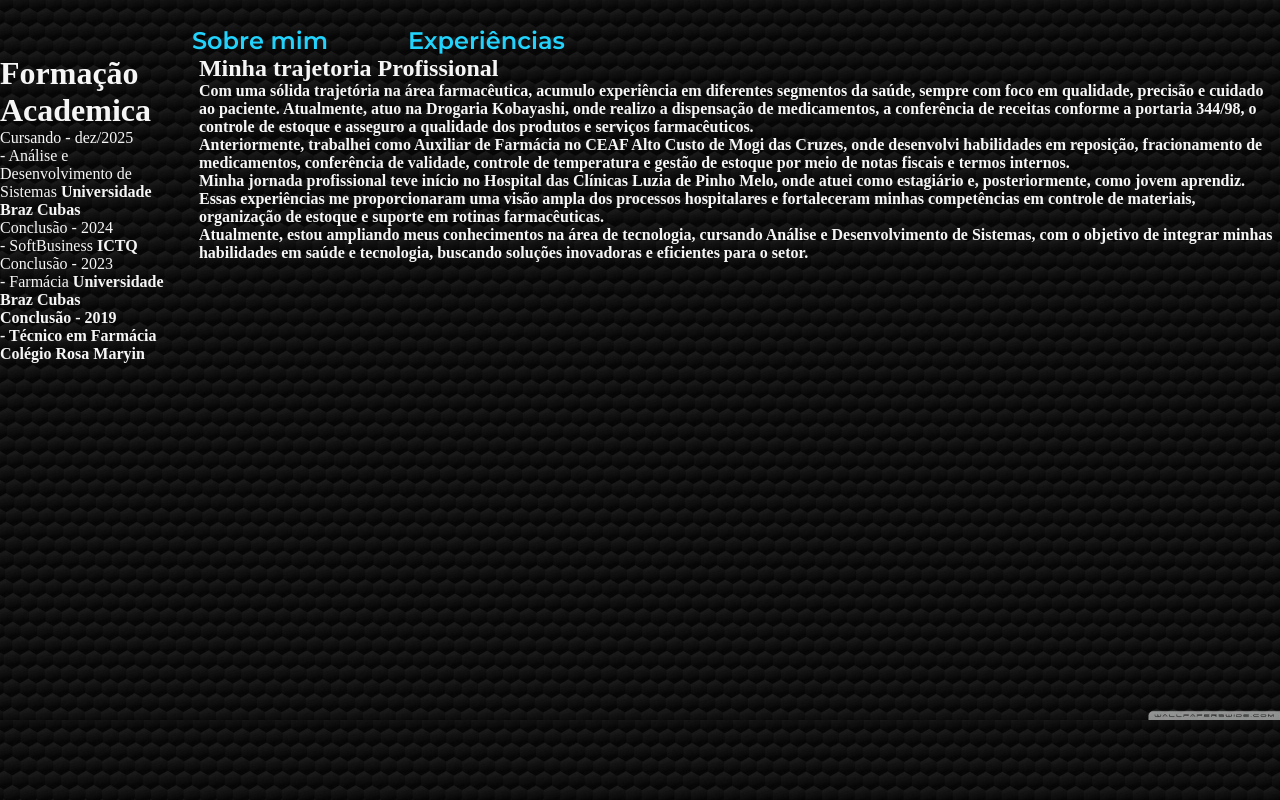
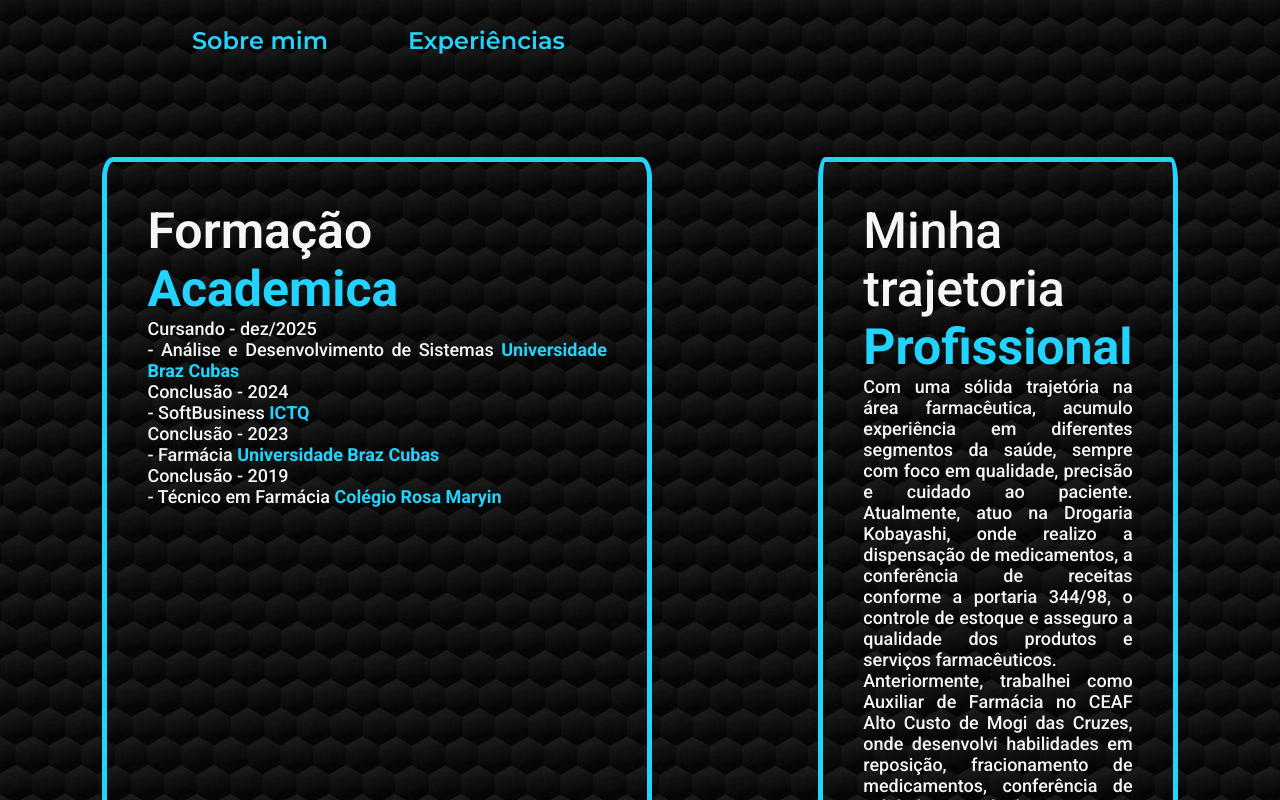
Before and after one commit to Gabs4256/Apresenta-o-pessoal, a plain HTML site: page exp.html in a window 1280 px wide. Shown: the top 800 px of the page. Drawn offline with Linux system fonts and the light colour scheme.

Commit message:
Adcao de novos blocos pag2

```diff
--- a/exp.html
+++ b/exp.html
@@ -13,11 +13,12 @@
             <a class="cabecalho_menu_link" href="index.html">Sobre mim</a>
             <a class="cabecalho_menu_link" href="exp.html"> Experiências </a>
         </nav>
-    </header>
+    </header class="bloco_principal">
     <main class="bloco_container">
+    <div class="container_superior">
       <div class="bloco_formacao">
         <h1 class="titulo">
-          Formação<strong> Academica</strong>
+          Formação<strong class="titulo_f"> Academica</strong>
         </h1>
         <p class="P-form">
             Cursando - dez/2025 <br>
@@ -27,17 +28,17 @@
           - SoftBusiness <strong class="faculdade"> ICTQ </strong>
           <br>
             Conclusão - 2023 <br>
-          - Farmácia <strong class="faculdade">Universidade Braz Cubas
+          - Farmácia <strong class="faculdade">Universidade Braz Cubas </strong>
             <br>
             Conclusão - 2019 <br>
-          - Técnico em Farmácia <strong class="faculdade">Colégio Rosa Maryin</strong>
+          - Técnico em Farmácia  <strong class="faculdade">Colégio Rosa Maryin</strong>
         </p>
       </div>
-      <div class="bloco-experiencia">
+      <div class="bloco_experiencia">
         <h2 class="titulo_exp">
-          Minha trajetoria <strong>Profissional</strong>
+          Minha trajetoria <strong class="titulo_2">Profissional</strong>
         </h2>
-        <p class="P-trajeto">
+        <p class="p-trajeto">
           Com uma sólida trajetória na área farmacêutica, acumulo experiência em diferentes segmentos da saúde, sempre com foco em qualidade, precisão e cuidado ao paciente.
           Atualmente, atuo na Drogaria Kobayashi, onde realizo a dispensação de medicamentos, a conferência de receitas conforme a portaria 344/98, o controle de estoque e asseguro a qualidade dos produtos e serviços farmacêuticos.<br>
           Anteriormente, trabalhei como Auxiliar de Farmácia no CEAF Alto Custo de Mogi das Cruzes, onde desenvolvi habilidades em reposição, fracionamento de medicamentos, conferência de validade, controle de temperatura e gestão
@@ -47,6 +48,14 @@
           Atualmente, estou ampliando meus conhecimentos na área de tecnologia, cursando Análise e Desenvolvimento de Sistemas, com o objetivo de integrar minhas habilidades em saúde e tecnologia, buscando soluções inovadoras e eficientes para o setor.
         </p>
       </div>
+    </div>
+      <div class="bloco_crf">
+        <h3 class="bloco_crf_p">
+          Gabriel Venancio Lima<br>
+          <strong class="Profissao">Farmacêutico</strong><br>
+          CRF: 119572
+        </h3>
+      </div>
     </main>
   </body>
 </html>
--- a/style/style.css
+++ b/style/style.css
@@ -108,15 +108,76 @@ img {
 .apresentacao__links__links:hover {
   background-color: #272727;
 }
-.bloco_container {
+* {
+  margin: 0;
+  padding: 0;
+  box-sizing: border-box;
+}
+.container_superior {
   display: flex;
-  gap: 20px;
-  justify-content: space-between;
-  align-items: flex-start;
+  justify-content: space-evenly;
+  gap: 5%;
+}
+
+.bloco_formacao {
+  margin: 8%;
+  margin-bottom: 15%;
+  border: 5px solid #22d4fd;
+  border-radius: 2%;
+  padding: 40px;
+  text-align: justify;
+}
+.titulo {
+  font-size: 50px;
+  font-family: "Roboto", serif;
+  font-weight: 600;
+  font-style: normal;
+  font-optical-sizing: auto;
+}
+.titulo_f {
+  color: #22d4fd;
+}
+.P-form {
+  font-size: 18px;
+  font-family: "Roboto", serif;
+  font-weight: 500;
+  font-style: normal;
+  font-optical-sizing: auto;
+}
+.faculdade {
+  color: #22d4fd;
 }
 
 .bloco_experiencia {
   flex: 1;
+  flex-direction: column;
+  border: 5px solid #22d4fd;
+  border-radius: 2%;
+  padding: 40px;
+  text-align: justify;
+  gap: 2px;
+  margin-right: 8%;
+  margin-top: 8%;
+}
+.titulo_exp {
+  font-size: 50px;
+  font-family: "Roboto", serif;
+  font-weight: 500;
+  font-style: normal;
+  font-optical-sizing: auto;
+  text-align: start;
+}
+.titulo_2 {
+  color: #22d4fd;
+}
+.p-trajeto {
+  font-size: 18px;
+  font-family: "Roboto", serif;
+  font-weight: 500;
+  font-style: normal;
+  font-optical-sizing: auto;
+}
+.bloco_crf {
 }
 
 @media (max-width: 768px) {
```
